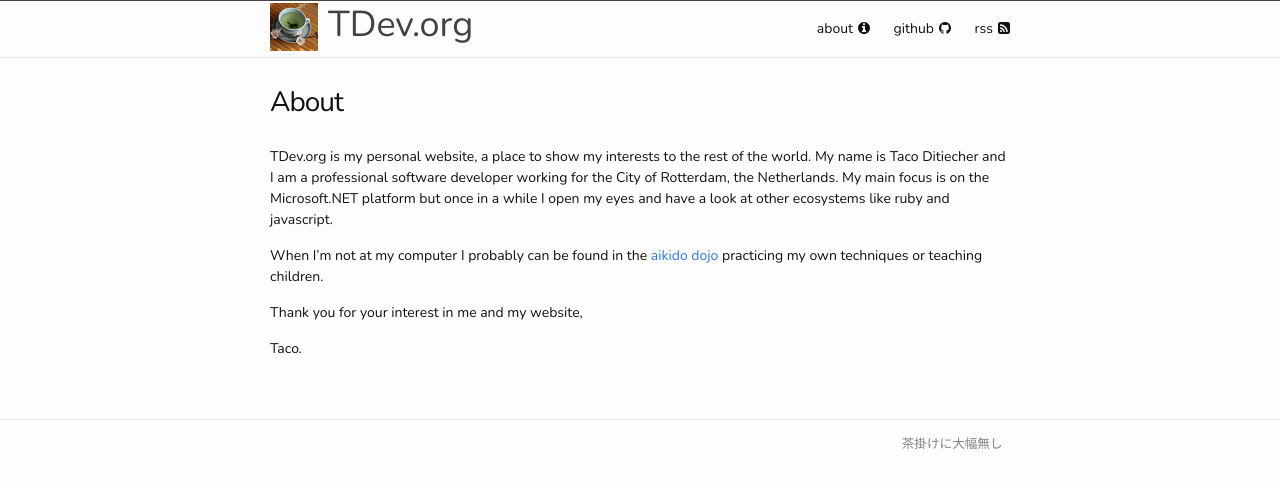
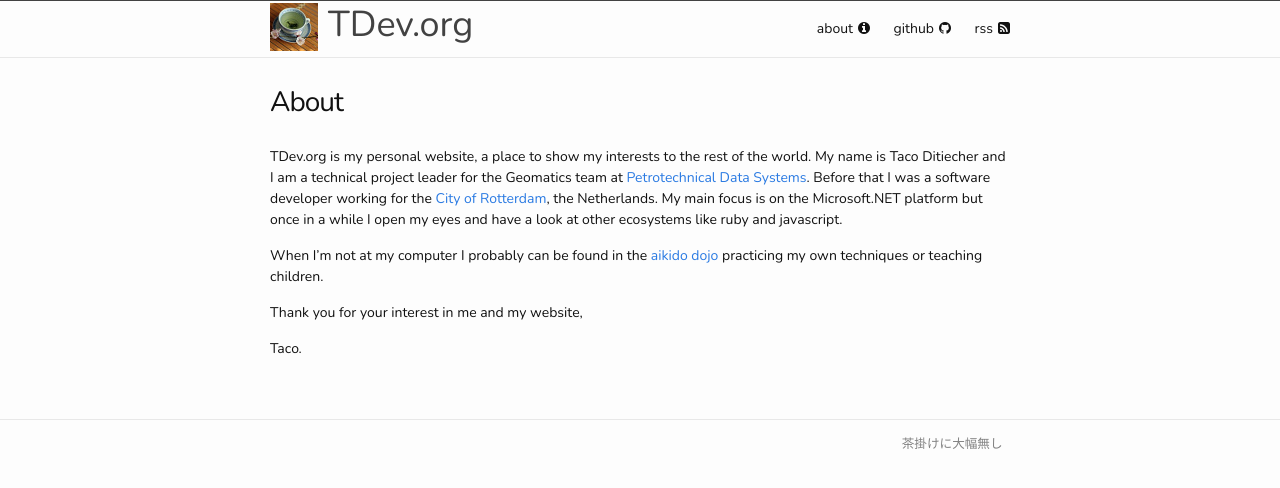
Before and after one commit to tditiecher/tdev.org, a Jekyll site: the page built from about.md, in a window 1280 px wide. Shown: the top 488 px of the page. Built offline with Jekyll 4.4.1, drawn with Linux system fonts in a browser that asks for light colours; nearby versions of some CDN libraries.

Commit message:
New job.

```diff
--- a/about.md
+++ b/about.md
@@ -4,8 +4,9 @@ permalink: /about/
 ---
 
 TDev.org is my personal website, a place to show my interests to the rest of the
-world. My name is Taco Ditiecher and I am a professional software developer
-working for the City of Rotterdam, the Netherlands. My main focus is on the
+world. My name is Taco Ditiecher and I am a technical project leader for the Geomatics team
+at [Petrotechnical Data Systems](http://www.pds.nl/). Before that I was a software developer
+working for the [City of Rotterdam](http://www.rotterdam.nl/), the Netherlands. My main focus is on the
 Microsoft.NET platform but once in a while I open my eyes and have a look at
 other ecosystems like ruby and javascript.
 
```
